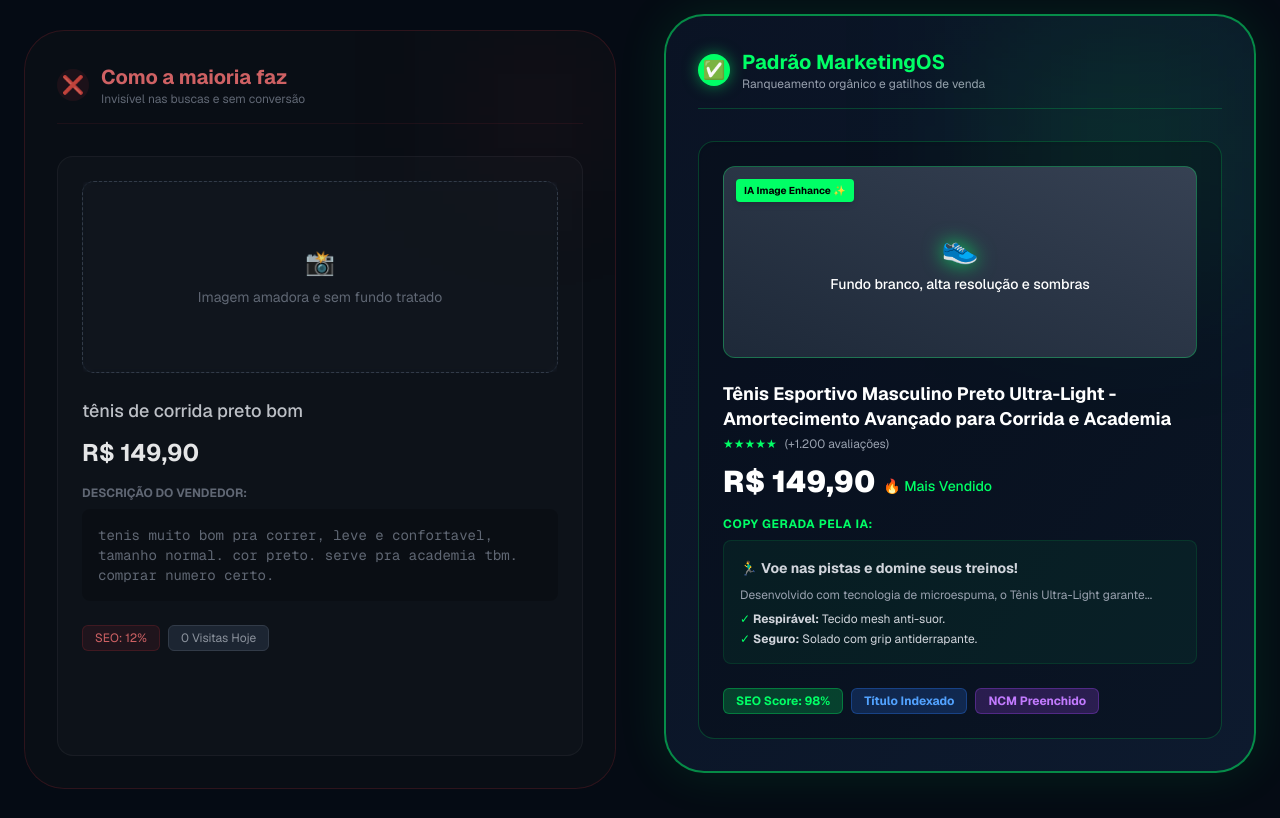
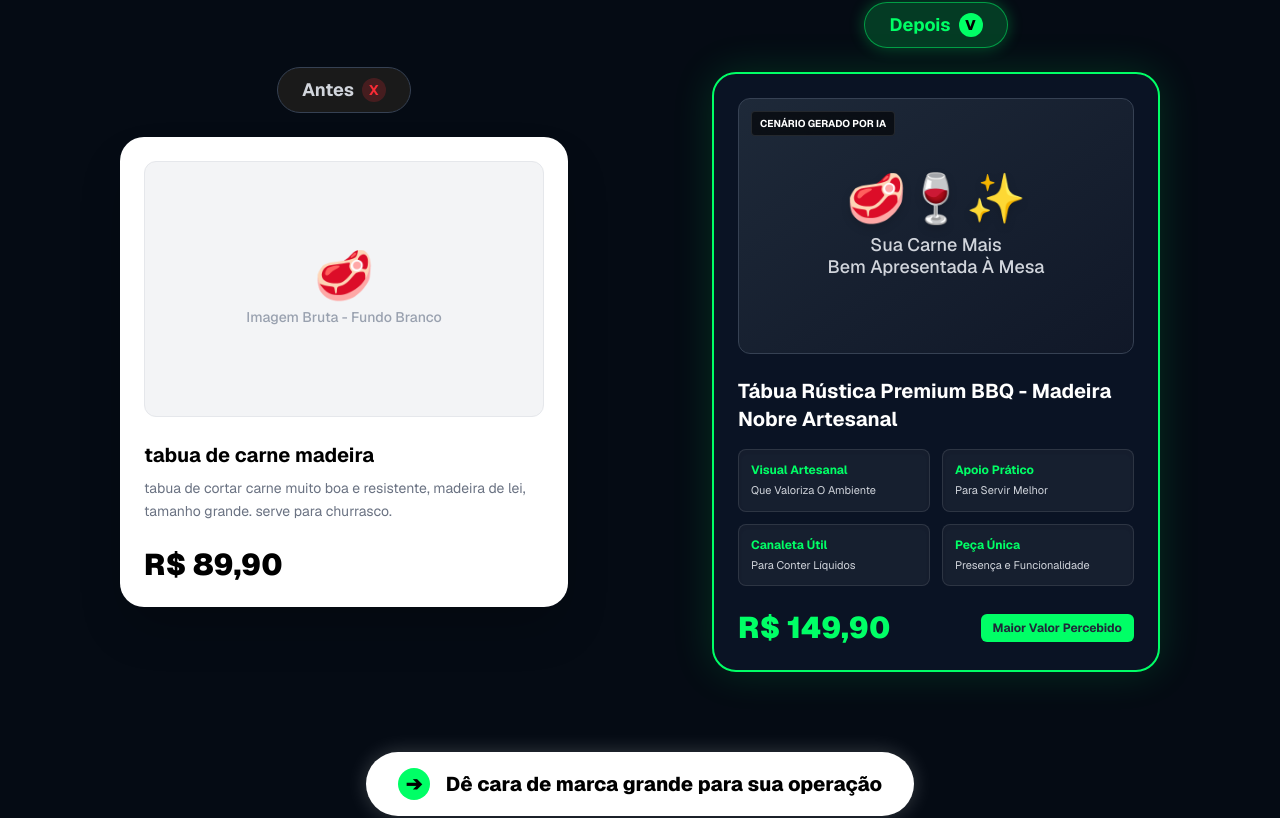
Before and after one commit to felipecarnaubasp-dot/marketing-intelligence-os, a Next.js app: page / in a window 1280 px wide. Shown: the part 5507-6325 px from the top of the page. Built offline with nearby package versions, Linux system fonts and the light colour scheme.

Commit message:
Update page.tsx

```diff
--- a/app/page.tsx
+++ b/app/page.tsx
@@ -56,7 +56,6 @@ export default function LandingPage() {
         {/* NAV (MANTIDA DO ANEXO ORIGINAL)              */}
         {/* ========================================== */}
         <nav className="flex items-center justify-between px-6 py-6 max-w-7xl mx-auto border-b border-white/5 bg-[#050b14]/90 backdrop-blur-md sticky top-0 z-50">
-          {/* LOGO INTEGRADA NA NAVBAR */}
           <div className="flex items-center gap-3 cursor-default group">
             <PremiumLogo />
             <div className="flex flex-col">
@@ -84,7 +83,7 @@ export default function LandingPage() {
         {/* CONTEÚDO DA LANDING PAGE MARKETINGOS       */}
         {/* ========================================== */}
 
-        {/* HERO SECTION (VISUAL PREMIUM) */}
+        {/* HERO SECTION */}
         <section className="relative pt-32 pb-24 overflow-hidden">
           <div className="max-w-5xl mx-auto px-6 text-center relative z-10">
             <h1 className="text-5xl md:text-7xl font-black tracking-tighter text-transparent bg-clip-text bg-gradient-to-b from-white to-gray-400 mb-6 leading-tight drop-shadow-sm">
@@ -96,7 +95,6 @@ export default function LandingPage() {
               O <strong className="text-white font-bold">MarketingOS</strong> transforma seu catálogo desorganizado em anúncios profissionais, otimizados e prontos para vender em múltiplos marketplaces usando Inteligência Artificial.
             </p>
 
-            {/* Autoridade */}
             <div className="mb-10 max-w-3xl mx-auto">
               <p className="text-xs md:text-sm text-emerald-400 font-medium bg-emerald-950/40 border border-emerald-800/30 py-3 px-6 rounded-full backdrop-blur-sm inline-block shadow-[0_0_20px_rgba(16,185,129,0.1)]">
                 (Engenharia de ponta a ponta: Arquiteto de Software Sênior, IA Generativa e Especialista Multi-Tenant focados na conversão do seu SaaS V1.0)
@@ -112,7 +110,6 @@ export default function LandingPage() {
               </Link>
             </div>
 
-            {/* Prova de Valor */}
             <div className="inline-flex flex-col items-center justify-center space-y-3 bg-white/5 border border-white/5 px-8 py-4 rounded-3xl backdrop-blur-sm">
               <div className="flex gap-1 text-[#00FF66] text-xl drop-shadow-md">
                 <span>★</span><span>★</span><span>★</span><span>★</span><span>★</span>
@@ -122,7 +119,7 @@ export default function LandingPage() {
           </div>
         </section>
 
-        {/* SEÇÃO 2 — A DOR (GLASSMORPHISM CARDS) */}
+        {/* SEÇÃO 2 — A DOR */}
         <section id="dor" className="py-24 relative border-t border-white/5 bg-gradient-to-b from-transparent to-[#0a1324]/30">
           <div className="max-w-7xl mx-auto px-6">
             <div className="text-center max-w-3xl mx-auto mb-20">
@@ -161,7 +158,7 @@ export default function LandingPage() {
           </div>
         </section>
 
-        {/* SEÇÃO 3 — O CUSTO INVISÍVEL (CONTRASTE ALTO) */}
+        {/* SEÇÃO 3 — O CUSTO INVISÍVEL */}
         <section className="py-24 relative border-t border-white/5">
           <div className="max-w-6xl mx-auto px-6">
             <div className="text-center mb-16">
@@ -169,7 +166,6 @@ export default function LandingPage() {
             </div>
 
             <div className="flex flex-col md:flex-row gap-8">
-              {/* A perda */}
               <div className="flex-1 bg-red-950/10 border border-red-900/30 p-10 rounded-[2rem] relative overflow-hidden">
                 <div className="absolute top-0 right-0 w-32 h-32 bg-red-500/10 blur-[50px]"></div>
                 <h3 className="text-2xl font-bold text-red-400 mb-8 flex items-center gap-3">
@@ -183,7 +179,6 @@ export default function LandingPage() {
                 </ul>
               </div>
 
-              {/* A concorrência */}
               <div className="flex-1 bg-[#00FF66]/5 border border-[#00FF66]/20 p-10 rounded-[2rem] relative overflow-hidden shadow-[0_0_30px_rgba(0,255,102,0.05)]">
                 <div className="absolute bottom-0 right-0 w-32 h-32 bg-[#00FF66]/10 blur-[50px]"></div>
                 <h3 className="text-2xl font-bold text-[#00FF66] mb-8 flex items-center gap-3">
@@ -247,7 +242,7 @@ export default function LandingPage() {
           </div>
         </section>
 
-        {/* SEÇÃO 5 — COMO FUNCIONA (STEPS PREMIUM) */}
+        {/* SEÇÃO 5 — COMO FUNCIONA */}
         <section id="como-funciona" className="py-24 relative border-t border-white/5">
           <div className="max-w-7xl mx-auto px-6">
             <div className="text-center mb-20">
@@ -337,114 +332,99 @@ export default function LandingPage() {
         {/* SEÇÃO 7 — ANTES VS DEPOIS NA PRÁTICA (VISUAL COMPARATIVO DE ANÚNCIO) */}
         <section className="py-24 relative border-t border-white/5 bg-[radial-gradient(ellipse_at_center,_var(--tw-gradient-stops))] from-transparent via-[#050b14] to-[#050b14]">
           <div className="max-w-7xl mx-auto px-6">
-            <div className="text-center mb-20">
-              <h2 className="text-3xl md:text-5xl font-black text-white mb-6">Veja a mágica acontecer na prática.</h2>
-              <p className="text-lg text-gray-400 max-w-2xl mx-auto">
-                A inteligência artificial do MarketingOS não apenas "arruma" textos. Ela estrutura todo o produto utilizando as mesmas engenharias de SEO e copywriting dos anúncios que faturam milhões.
-              </p>
+            <div className="text-center mb-16">
+              <h2 className="text-3xl md:text-5xl font-black text-white mb-6">
+                O MarketingOS cria anúncios com aparência <br className="hidden md:block" />
+                premium em <span className="text-[#00FF66]">minutos</span> e aumenta a percepção <br className="hidden md:block" />
+                de valor dos seus produtos.
+              </h2>
             </div>
 
-            <div className="grid lg:grid-cols-2 gap-8 lg:gap-12">
+            <div className="flex flex-col lg:flex-row items-center justify-center gap-8 mt-12 max-w-6xl mx-auto">
 
               {/* O PESADELO (ANÚNCIO RUIM) */}
-              <div className="bg-[#0a0f18] border border-red-500/20 rounded-[2.5rem] p-8 relative overflow-hidden flex flex-col h-full opacity-90 grayscale-[20%]">
-                <div className="absolute top-0 right-0 w-40 h-40 bg-red-500/5 blur-[60px]"></div>
-
-                <div className="flex items-center gap-3 mb-8 border-b border-red-500/10 pb-4">
-                  <span className="flex items-center justify-center w-8 h-8 rounded-full bg-red-500/10 text-red-500 text-lg">❌</span>
-                  <div>
-                    <h3 className="text-xl font-bold text-red-400">Como a maioria faz</h3>
-                    <p className="text-xs text-gray-500">Invisível nas buscas e sem conversão</p>
-                  </div>
+              <div className="relative w-full lg:w-1/2 flex flex-col items-center">
+                {/* Badge Antes */}
+                <div className="bg-[#1a1a1a] text-gray-300 font-bold px-6 py-2 rounded-full border border-gray-700 text-lg mb-6 flex items-center gap-2 z-10">
+                  Antes <span className="text-red-500 bg-red-500/20 rounded-full w-6 h-6 flex items-center justify-center text-sm">X</span>
                 </div>
 
-                {/* Mockup do Anúncio Ruim */}
-                <div className="bg-white/[0.02] border border-white/5 rounded-2xl p-6 flex-1">
+                {/* Card Box */}
+                <div className="bg-white rounded-3xl p-6 w-full max-w-md shadow-2xl relative">
                   {/* Imagem Ruim Simulada */}
-                  <div className="w-full h-48 bg-gray-800/50 rounded-xl flex items-center justify-center border border-dashed border-gray-700 mb-6 relative overflow-hidden">
-                    <div className="absolute inset-0 bg-black/20 backdrop-blur-[2px]"></div>
-                    <span className="text-gray-500 text-sm z-10 flex flex-col items-center gap-2">
-                      <span className="text-2xl">📸</span>
-                      Imagem amadora e sem fundo tratado
-                    </span>
+                  <div className="bg-gray-100 w-full h-64 rounded-xl mb-6 flex flex-col items-center justify-center border border-gray-200">
+                    <span className="text-5xl mb-2">🥩</span>
+                    <span className="text-gray-400 font-medium text-sm">Imagem Bruta - Fundo Branco</span>
                   </div>
 
-                  {/* Título Ruim */}
-                  <h4 className="text-gray-300 font-medium text-lg mb-3">tênis de corrida preto bom</h4>
-                  <div className="text-2xl font-bold text-white mb-4">R$ 149,90</div>
-
-                  {/* Descrição Ruim */}
-                  <div className="space-y-2">
-                    <p className="text-xs font-bold text-gray-500 uppercase">Descrição do Vendedor:</p>
-                    <div className="p-4 bg-black/20 rounded-lg text-sm text-gray-500 font-mono">
-                      tenis muito bom pra correr, leve e confortavel, tamanho normal. cor preto. serve pra academia tbm. comprar numero certo.
-                    </div>
-                  </div>
-
-                  {/* Badges Ruins */}
-                  <div className="mt-6 flex gap-2">
-                    <span className="px-3 py-1 bg-red-500/10 text-red-400 text-xs rounded-md border border-red-500/20">SEO: 12%</span>
-                    <span className="px-3 py-1 bg-gray-800 text-gray-400 text-xs rounded-md border border-gray-700">0 Visitas Hoje</span>
+                  {/* Título e Descrição Ruins */}
+                  <div className="text-left">
+                    <h4 className="text-black font-bold text-xl mb-2">tabua de carne madeira</h4>
+                    <p className="text-gray-500 text-sm leading-relaxed mb-6">
+                      tabua de cortar carne muito boa e resistente, madeira de lei, tamanho grande. serve para churrasco.
+                    </p>
+                    <div className="text-black font-black text-3xl">R$ 89,90</div>
                   </div>
                 </div>
               </div>
 
               {/* A MÁQUINA DE VENDAS (ANÚNCIO MARKETINGOS) */}
-              <div className="bg-gradient-to-br from-[#0a1324] to-[#0d1a2e] border-2 border-[#00FF66]/50 rounded-[2.5rem] p-8 relative overflow-hidden flex flex-col h-full shadow-[0_0_50px_rgba(0,255,102,0.1)] transform lg:-translate-y-4">
-                <div className="absolute top-0 right-0 w-64 h-64 bg-[#00FF66]/10 blur-[80px]"></div>
-
-                <div className="flex items-center gap-3 mb-8 border-b border-[#00FF66]/20 pb-4">
-                  <span className="flex items-center justify-center w-8 h-8 rounded-full bg-[#00FF66] text-black text-lg shadow-[0_0_15px_rgba(0,255,102,0.5)]">✅</span>
-                  <div>
-                    <h3 className="text-xl font-bold text-[#00FF66]">Padrão MarketingOS</h3>
-                    <p className="text-xs text-gray-400">Ranqueamento orgânico e gatilhos de venda</p>
-                  </div>
+              <div className="relative w-full lg:w-1/2 flex flex-col items-center">
+                {/* Badge Depois */}
+                <div className="bg-[#00FF66]/20 text-[#00FF66] font-bold px-6 py-2 rounded-full border border-[#00FF66]/50 text-lg mb-6 flex items-center gap-2 z-10 shadow-[0_0_15px_rgba(0,255,102,0.3)]">
+                  Depois <span className="text-black bg-[#00FF66] rounded-full w-6 h-6 flex items-center justify-center text-sm font-black">V</span>
                 </div>
 
-                {/* Mockup do Anúncio Perfeito */}
-                <div className="bg-black/20 border border-[#00FF66]/20 rounded-2xl p-6 flex-1 shadow-inner relative z-10">
+                {/* Card Box Premium */}
+                <div className="bg-[#0a1324] rounded-3xl p-6 w-full max-w-md shadow-[0_0_40px_rgba(0,255,102,0.15)] border-2 border-[#00FF66] relative overflow-hidden">
+                  {/* Fundo Glow */}
+                  <div className="absolute top-0 right-0 w-40 h-40 bg-[#00FF66]/10 blur-[50px] -z-10"></div>
 
                   {/* Imagem Perfeita Simulada */}
-                  <div className="w-full h-48 bg-gradient-to-tr from-gray-800 to-gray-700 rounded-xl flex items-center justify-center border border-[#00FF66]/30 mb-6 relative overflow-hidden group">
-                    <div className="absolute top-3 left-3 bg-[#00FF66] text-black text-[10px] font-bold px-2 py-1 rounded shadow-md">IA Image Enhance ✨</div>
-                    <span className="text-white font-medium text-sm flex flex-col items-center gap-2">
-                      <span className="text-3xl drop-shadow-[0_0_10px_rgba(0,255,102,0.8)]">👟</span>
-                      Fundo branco, alta resolução e sombras
-                    </span>
+                  <div className="bg-gradient-to-br from-gray-800 to-gray-900 w-full h-64 rounded-xl mb-6 flex flex-col items-center justify-center border border-gray-700 relative overflow-hidden">
+                    <div className="absolute top-3 left-3 bg-black/60 backdrop-blur-md text-white text-[10px] uppercase font-bold px-2 py-1 rounded border border-white/10">Cenário Gerado por IA</div>
+                    <span className="text-5xl mb-3 drop-shadow-lg">🥩🍷✨</span>
+                    <span className="text-gray-300 font-medium text-lg text-center px-4 leading-tight">Sua Carne Mais<br/>Bem Apresentada À Mesa</span>
                   </div>
 
                   {/* Título Otimizado */}
-                  <h4 className="text-white font-bold text-lg mb-1 leading-snug">
-                    Tênis Esportivo Masculino Preto Ultra-Light - Amortecimento Avançado para Corrida e Academia
-                  </h4>
-                  <div className="flex gap-1 text-[#00FF66] text-xs mb-3">★★★★★ <span className="text-gray-400 ml-1">(+1.200 avaliações)</span></div>
-                  <div className="text-3xl font-black text-white mb-4 flex items-end gap-2">
-                    R$ 149,90 <span className="text-sm font-medium text-[#00FF66] mb-1">🔥 Mais Vendido</span>
-                  </div>
+                  <div className="text-left">
+                    <h4 className="text-white font-bold text-xl mb-4 leading-snug">Tábua Rústica Premium BBQ - Madeira Nobre Artesanal</h4>
 
-                  {/* Descrição Otimizada */}
-                  <div className="space-y-2">
-                    <p className="text-xs font-bold text-[#00FF66] uppercase tracking-wider">Copy Gerada pela IA:</p>
-                    <div className="p-4 bg-[#00FF66]/5 rounded-lg border border-[#00FF66]/10 text-sm text-gray-300 leading-relaxed">
-                      <p className="mb-2">🏃‍♂️ <strong>Voe nas pistas e domine seus treinos!</strong></p>
-                      <p className="mb-2 text-xs text-gray-400">Desenvolvido com tecnologia de microespuma, o Tênis Ultra-Light garante...</p>
-                      <ul className="text-xs space-y-1 text-gray-300">
-                        <li><span className="text-[#00FF66]">✓</span> <strong>Respirável:</strong> Tecido mesh anti-suor.</li>
-                        <li><span className="text-[#00FF66]">✓</span> <strong>Seguro:</strong> Solado com grip antiderrapante.</li>
-                      </ul>
+                    {/* Bullet Points */}
+                    <div className="grid grid-cols-2 gap-3 mb-6 text-[11px] text-gray-300">
+                      <div className="bg-white/5 p-3 rounded-lg border border-white/10 shadow-inner">
+                        <strong className="text-[#00FF66] block mb-1 text-xs">Visual Artesanal</strong> Que Valoriza O Ambiente
+                      </div>
+                      <div className="bg-white/5 p-3 rounded-lg border border-white/10 shadow-inner">
+                        <strong className="text-[#00FF66] block mb-1 text-xs">Apoio Prático</strong> Para Servir Melhor
+                      </div>
+                      <div className="bg-white/5 p-3 rounded-lg border border-white/10 shadow-inner">
+                        <strong className="text-[#00FF66] block mb-1 text-xs">Canaleta Útil</strong> Para Conter Líquidos
+                      </div>
+                      <div className="bg-white/5 p-3 rounded-lg border border-white/10 shadow-inner">
+                        <strong className="text-[#00FF66] block mb-1 text-xs">Peça Única</strong> Presença e Funcionalidade
+                      </div>
                     </div>
-                  </div>
 
-                  {/* Badges de Sucesso */}
-                  <div className="mt-6 flex flex-wrap gap-2">
-                    <span className="px-3 py-1 bg-[#00FF66]/20 text-[#00FF66] text-xs font-bold rounded-md border border-[#00FF66]/30">SEO Score: 98%</span>
-                    <span className="px-3 py-1 bg-blue-500/20 text-blue-400 text-xs font-bold rounded-md border border-blue-500/30">Título Indexado</span>
-                    <span className="px-3 py-1 bg-purple-500/20 text-purple-400 text-xs font-bold rounded-md border border-purple-500/30">NCM Preenchido</span>
+                    <div className="flex items-center justify-between mt-2">
+                      <div className="text-[#00FF66] font-black text-3xl">R$ 149,90</div>
+                      <span className="text-xs text-gray-800 font-bold bg-[#00FF66] px-3 py-1.5 rounded-md">Maior Valor Percebido</span>
+                    </div>
                   </div>
                 </div>
               </div>
 
             </div>
+
+            {/* Bottom Banner */}
+            <div className="mt-20 flex justify-center">
+              <div className="bg-white text-black font-extrabold text-lg md:text-xl px-8 py-4 rounded-full flex items-center gap-4 shadow-[0_0_20px_rgba(255,255,255,0.2)] hover:scale-105 transition-transform cursor-default">
+                <span className="bg-[#00FF66] text-black rounded-full w-8 h-8 flex items-center justify-center font-black">➔</span>
+                Dê cara de marca grande para sua operação
+              </div>
+            </div>
+
           </div>
         </section>
 
```
